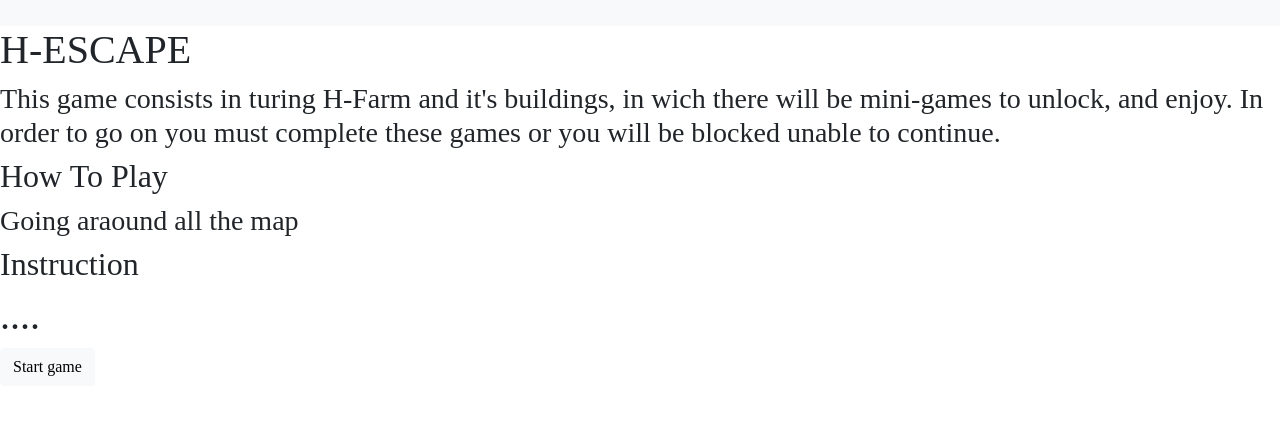
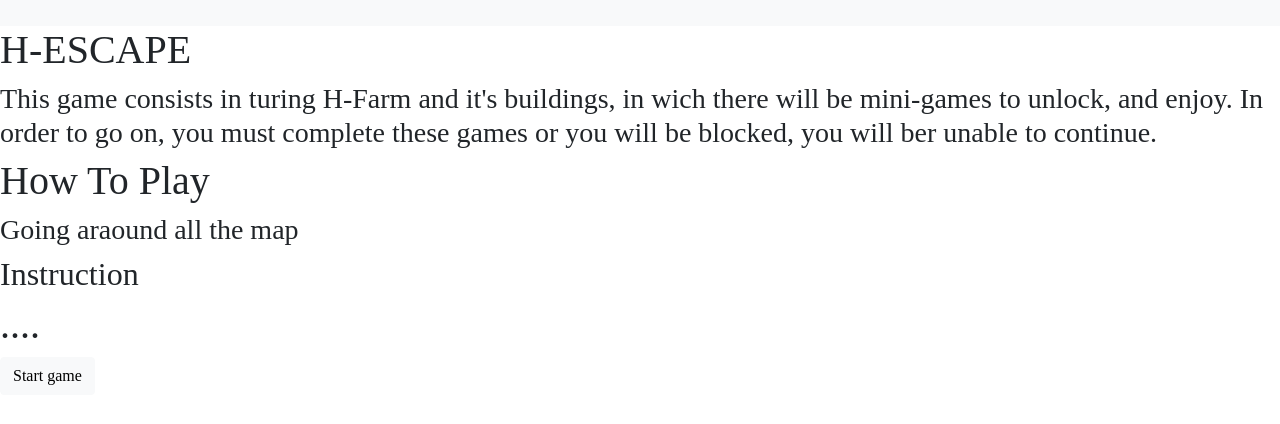
Before and after one commit to lollothepro34/H-Escape, a plain HTML site: page index.html in a window 1280 px wide. Drawn offline with nearby package versions, Linux system fonts and the light colour scheme.

Commit message:
Update index.html

```diff
--- a/index.html
+++ b/index.html
@@ -23,10 +23,10 @@
  <h1>H-ESCAPE</h1>
 
  <h3>This game consists in turing H-Farm and it's buildings, in wich there will be
-     mini-games to unlock, and enjoy. In order to go on you must complete these games or you
-     will be blocked unable to continue. </h3>
+     mini-games to unlock, and enjoy. In order to go on, you must complete these games or you
+     will be blocked, you will ber unable to continue. </h3>
 
-     <h2>How To Play</h2>
+     <h1>How To Play</h1>
 
      <h3>Going araound all the map</h3>
 
```
